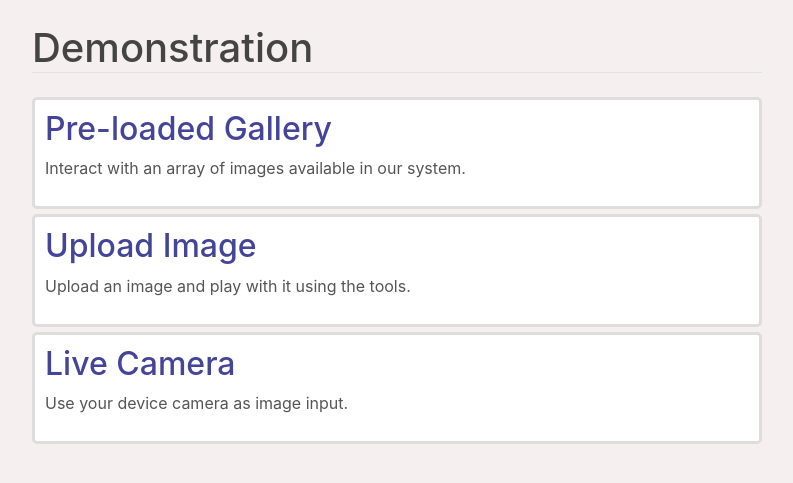
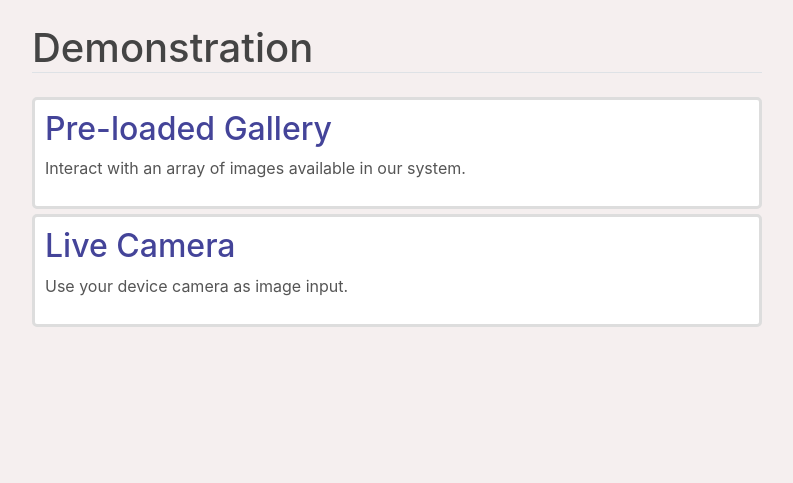
Before and after one commit to Purujit-Kulshreshtha/The-DopL-R, a Flask app: page /tool in a window 1280 px wide. Shown: the part 56-539 px from the top of the page, without its empty margins (53-846 px from the left). Run offline with Flask 2, Linux system fonts and the light colour scheme; some libraries are stand-ins or nearby versions.

Commit message:
Removed File Uploading (temp)

```diff
--- a/templates/project.html
+++ b/templates/project.html
@@ -12,13 +12,6 @@
 
 <article class="media content-section">
 	  <div class="media-body">
-	    <h2><a class="article-title" href="{{ url_for('upload_play') }}">Upload Image</a></h2>
-	    <p class="article-content">Upload an image and play with it using the tools.</p>
-	  </div>
-</article>
-
-<article class="media content-section">
-	  <div class="media-body">
 	    <h2><a class="article-title" href="{{ url_for('live_camera') }}">Live Camera</a></h2>
 	    <p class="article-content">Use your device camera as image input.</p>
 	  </div>
```
